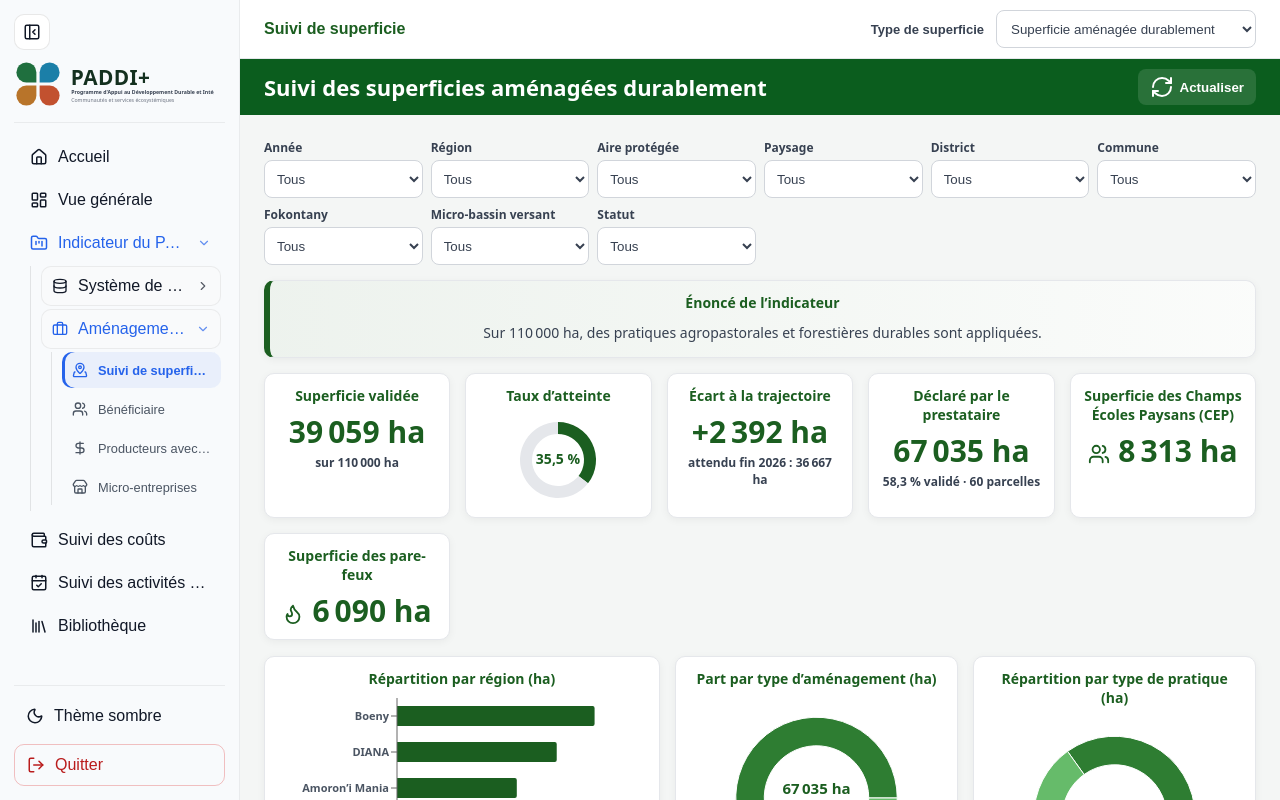
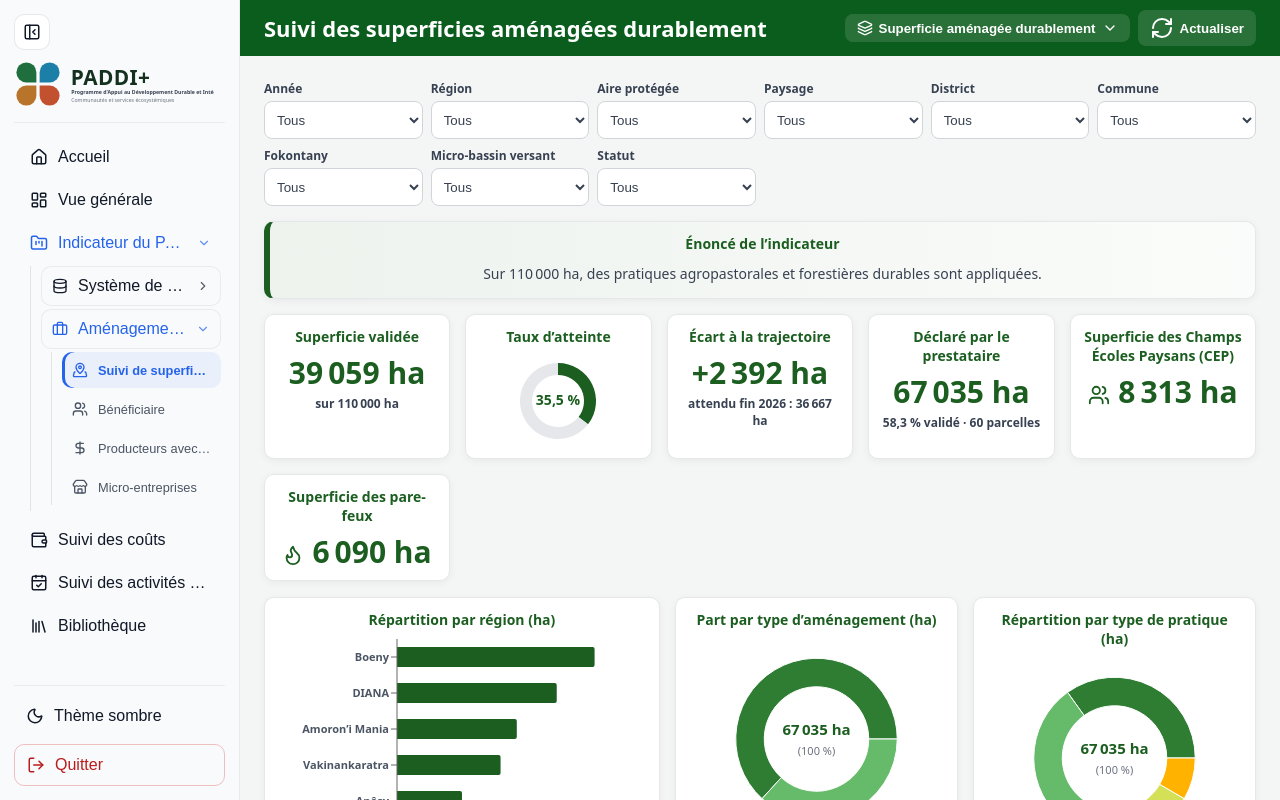
Before and after one commit to tomena/projet-PADDI, a React (Vite) app: page /dashboard/suivi-superficie in a window 1280 px wide. Built offline with nearby package versions, Linux system fonts and the light colour scheme.

Commit message:
Replace select dropdown with AreaMenu component
Refactor SuiviSuperficie component to use AreaMenu for view selection.

```diff
--- a/src/pages/SuiviSuperficie.tsx
+++ b/src/pages/SuiviSuperficie.tsx
@@ -1,4 +1,6 @@
-import React, { useState } from 'react';
+import React, { useEffect, useRef, useState } from 'react';
+import { ChevronDown, Layers, Wheat, Trees, Check } from 'lucide-react';
+import type { LucideIcon } from 'lucide-react';
 import SuiviDashboard from './SuiviDashboard';
 import type { DashboardConfig } from './SuiviDashboard';
 import { useLanguage } from '../context/LanguageContext';
@@ -6,6 +8,12 @@ import { useLanguage } from '../context/LanguageContext';
 type PageKey = 'global' | 'agro' | 'foret';
 
 const ORDER: PageKey[] = ['global', 'agro', 'foret'];
+
+const ICONS: Record<PageKey, LucideIcon> = {
+  global: Layers,
+  agro: Wheat,
+  foret: Trees,
+};
 
 const extras: DashboardConfig['extras'] = [
   { key: 'cep', flag: 'is_cep', icon: 'cep' },
@@ -46,14 +54,12 @@ const CONFIGS: Record<PageKey, DashboardConfig> = {
 };
 
 type Labels = {
-  page: string;
   select: string;
   opts: Record<PageKey, string>;
 };
 
 const LABELS: Record<string, Labels> = {
   fr: {
-    page: 'Suivi de superficie',
     select: 'Type de superficie',
     opts: {
       global: 'Superficie aménagée durablement',
@@ -62,7 +68,6 @@ const LABELS: Record<string, Labels> = {
     },
   },
   mg: {
-    page: 'Fanaraha-maso ny velarana',
     select: 'Karazana velarana',
     opts: {
       global: 'Velarana voalamina maharitra',
@@ -71,7 +76,6 @@ const LABELS: Record<string, Labels> = {
     },
   },
   en: {
-    page: 'Area monitoring',
     select: 'Area type',
     opts: {
       global: 'Sustainably managed area',
@@ -80,7 +84,6 @@ const LABELS: Record<string, Labels> = {
     },
   },
   de: {
-    page: 'Flächenmonitoring',
     select: 'Flächentyp',
     opts: {
       global: 'Nachhaltig bewirtschaftete Fläche',
@@ -90,6 +93,89 @@ const LABELS: Record<string, Labels> = {
   },
 };
 
+const MENU_CSS = `
+.sv-dd{position:relative}
+.sv-h .sv-dd-btn{max-width:100%}
+.sv-h .sv-dd-btn .sv-dd-txt{overflow:hidden;text-overflow:ellipsis;white-space:nowrap}
+.sv-dd-btn svg{flex:0 0 auto}
+.sv-dd-chev{transition:transform .15s}
+.sv-dd-chev.open{transform:rotate(180deg)}
+.sv-dd-menu{position:absolute;top:calc(100% + 6px);right:0;z-index:1000;min-width:100%;width:max-content;max-width:min(340px,88vw);
+  background:var(--card);color:var(--txt);border:1px solid var(--line);border-radius:10px;padding:4px;
+  box-shadow:0 8px 24px rgba(0,0,0,.25);display:flex;flex-direction:column;gap:2px}
+.sv-h .sv-opt{display:flex;align-items:center;gap:10px;width:100%;text-align:left;background:transparent;color:var(--txt);
+  border:0;border-radius:8px;padding:9px 10px;font-weight:500;font-size:13px;cursor:pointer}
+.sv-h .sv-opt:hover,.sv-h .sv-opt:focus-visible{background:var(--e1);outline:none}
+.sv-h .sv-opt.on{color:var(--gv);font-weight:700}
+.sv-h .sv-opt .sv-opt-l{flex:1}
+@media(max-width:520px){.sv-dd-menu{left:0;right:auto}}
+`;
+
+function AreaMenu({
+  value, onChange, labels,
+}: { value: PageKey; onChange: (v: PageKey) => void; labels: Labels }) {
+  const [open, setOpen] = useState(false);
+  const ref = useRef<HTMLDivElement>(null);
+
+  useEffect(() => {
+    if (!open) return;
+    const down = (e: MouseEvent) => {
+      if (ref.current && !ref.current.contains(e.target as Node)) setOpen(false);
+    };
+    const key = (e: KeyboardEvent) => e.key === 'Escape' && setOpen(false);
+    document.addEventListener('mousedown', down);
+    document.addEventListener('keydown', key);
+    return () => {
+      document.removeEventListener('mousedown', down);
+      document.removeEventListener('keydown', key);
+    };
+  }, [open]);
+
+  const Current = ICONS[value];
+
+  return (
+    <div className="sv-dd" ref={ref}>
+      <style>{MENU_CSS}</style>
+      <button
+        type="button"
+        className="sv-dd-btn"
+        aria-haspopup="listbox"
+        aria-expanded={open}
+        aria-label={labels.select}
+        title={labels.select}
+        onClick={() => setOpen((o) => !o)}
+      >
+        <Current size={16} />
+        <span className="sv-dd-txt">{labels.opts[value]}</span>
+        <ChevronDown size={16} className={`sv-dd-chev ${open ? 'open' : ''}`} />
+      </button>
+
+      {open && (
+        <div className="sv-dd-menu" role="listbox" aria-label={labels.select}>
+          {ORDER.map((k) => {
+            const Icon = ICONS[k];
+            const on = k === value;
+            return (
+              <button
+                key={k}
+                type="button"
+                role="option"
+                aria-selected={on}
+                className={`sv-opt ${on ? 'on' : ''}`}
+                onClick={() => { onChange(k); setOpen(false); }}
+              >
+                <Icon size={16} />
+                <span className="sv-opt-l">{labels.opts[k]}</span>
+                {on && <Check size={14} />}
+              </button>
+            );
+          })}
+        </div>
+      )}
+    </div>
+  );
+}
+
 export default function SuiviSuperficie() {
   const ctx: any = useLanguage() || {};
   const raw = ctx.language ?? ctx.lang ?? ctx.locale;
@@ -98,51 +184,11 @@ export default function SuiviSuperficie() {
   const [view, setView] = useState<PageKey>('global');
 
   return (
-    <div>
-      <div
-        style={{
-          display: 'flex',
-          alignItems: 'center',
-          gap: 12,
-          flexWrap: 'wrap',
-          padding: '10px clamp(12px,2vw,24px)',
-          background: 'var(--card, #fff)',
-          borderBottom: '1px solid var(--line, #e5e7eb)',
-          color: 'var(--txt, #374151)',
-        }}
-      >
-        <h3 style={{ margin: 0, fontSize: 16, fontWeight: 700, color: 'var(--gv, #1b5e20)' }}>
-          {L.page}
-        </h3>
-        <span style={{ flex: 1 }} />
-        <label htmlFor="suivi-view" style={{ fontSize: 13, fontWeight: 600 }}>
-          {L.select}
-        </label>
-        <select
-          id="suivi-view"
-          value={view}
-          onChange={(e) => setView(e.target.value as PageKey)}
-          style={{
-            height: 38,
-            minWidth: 260,
-            maxWidth: '100%',
-            padding: '0 10px',
-            borderRadius: 8,
-            border: '1px solid var(--bd, #d1d5db)',
-            background: 'var(--card, #fff)',
-            color: 'var(--txt, #374151)',
-          }}
-        >
-          {ORDER.map((k) => (
-            <option key={k} value={k}>
-              {L.opts[k]}
-            </option>
-          ))}
-        </select>
-      </div>
-
-      {/* key : remet à zéro filtres, recherche et pagination à chaque changement de vue */}
-      <SuiviDashboard key={view} config={CONFIGS[view]} />
-    </div>
+    // key : remet à zéro filtres, recherche et pagination à chaque changement de vue
+    <SuiviDashboard
+      key={view}
+      config={CONFIGS[view]}
+      headerExtra={<AreaMenu value={view} onChange={setView} labels={L} />}
+    />
   );
 }
```
